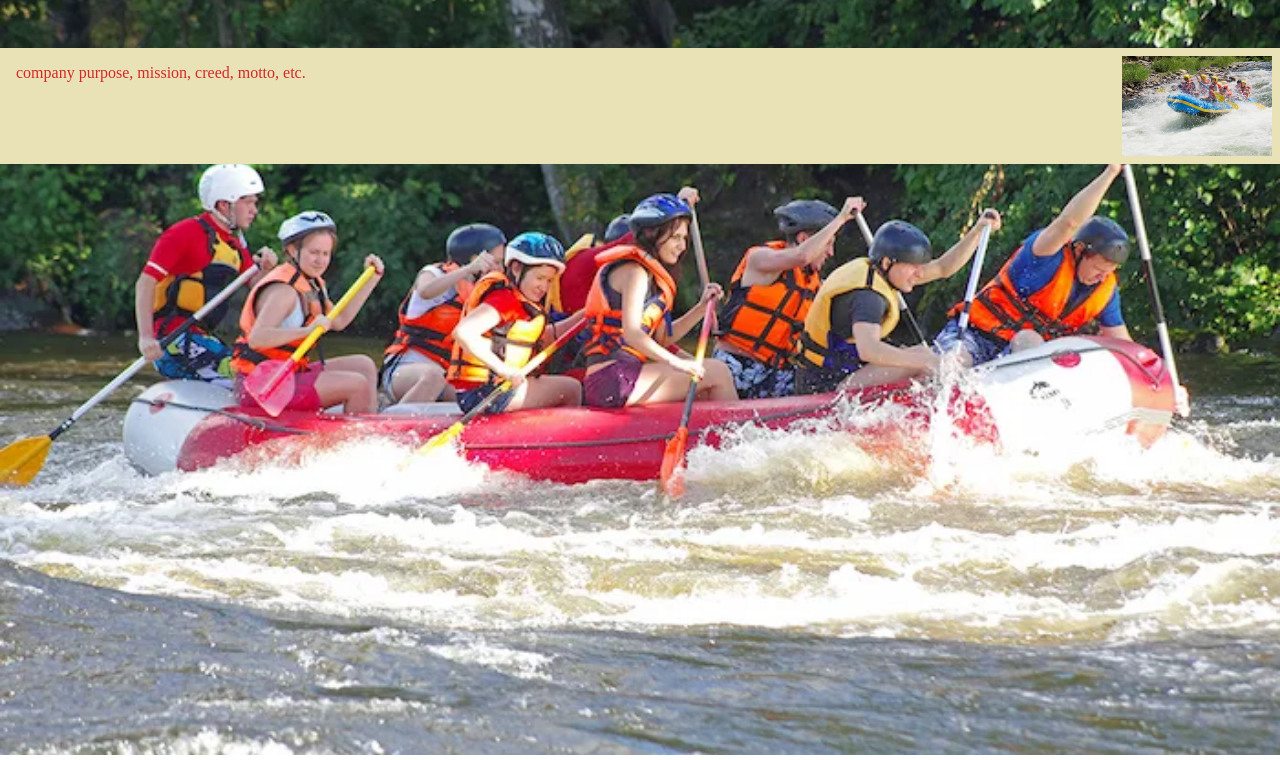
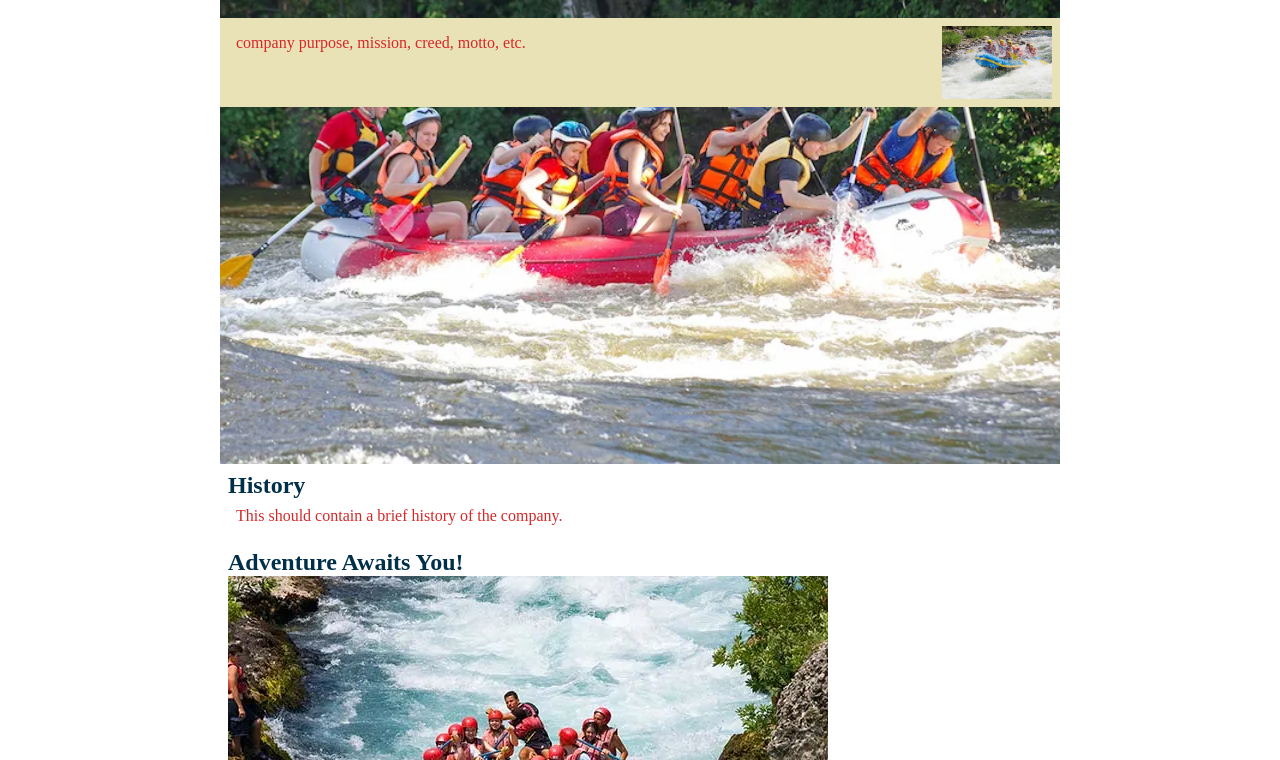
Before and after one commit to Oducity/wdd130-1, a plain HTML site: page week03/wwr/about.html in a window 1280 px wide. Shown: the part 370-1130 px from the top of the page. Drawn offline with Linux system fonts and the light colour scheme.

Commit message:
Corrected margin and width unit and copy write symbol.

```diff
--- a/week03/wwr/styles/rafting.css
+++ b/week03/wwr/styles/rafting.css
@@ -17,7 +17,7 @@ body {
 }
 
 header, main, footer {
-    width: 840;
+    width: 840px;
     margin: 0 auto;
 }
 
@@ -27,7 +27,7 @@ h1, h2 {
 }
 
 nav, p, section, article {
-    margin: i6px;
+    margin: auto;
     padding: 8px;
 }
 
@@ -42,7 +42,7 @@ nav, p, section, article {
 article {
     background-color: var(--accent2-color);
     position: absolute;
-    top: 140px;
+    top: 110px;
     width: 100%;
 }
 
@@ -65,5 +65,5 @@ h1 {
 
 .hero article img {
     float: right;
-    width: 150px;
+    width: 110px;
 }
```
